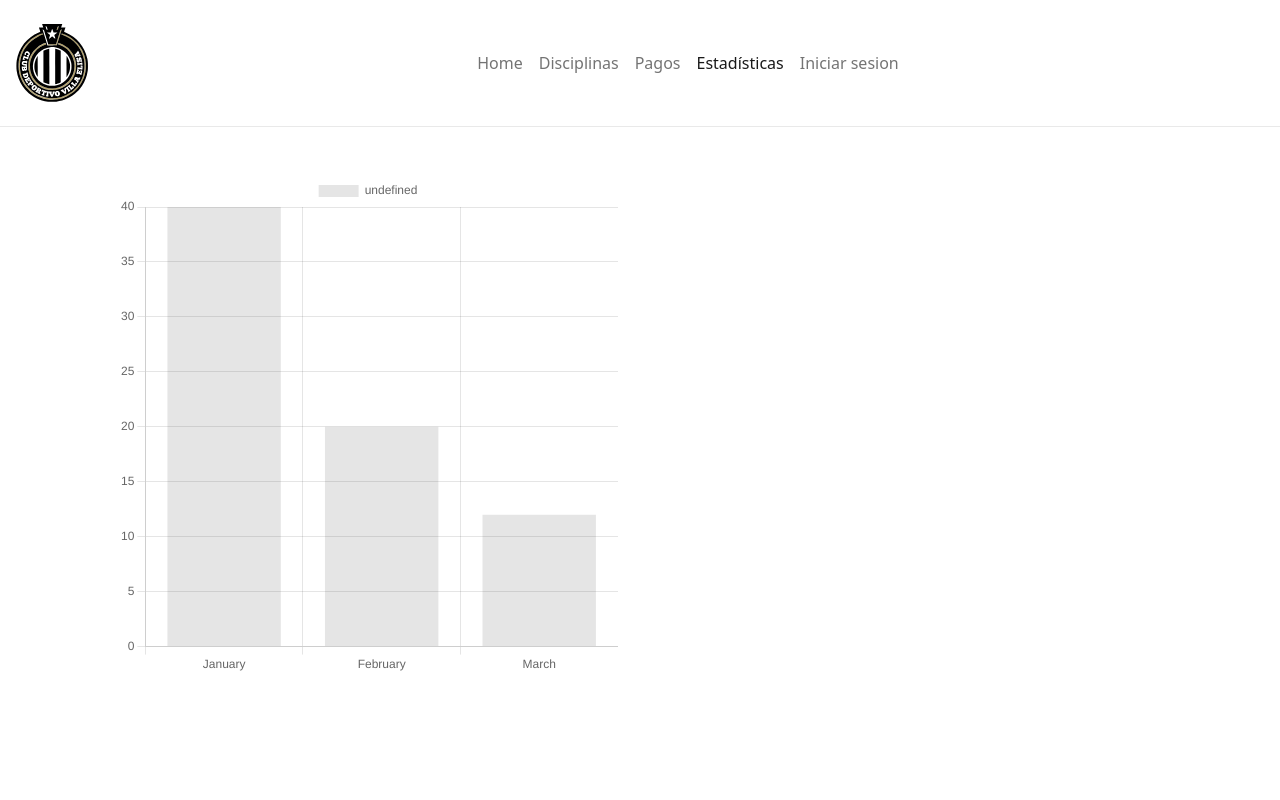
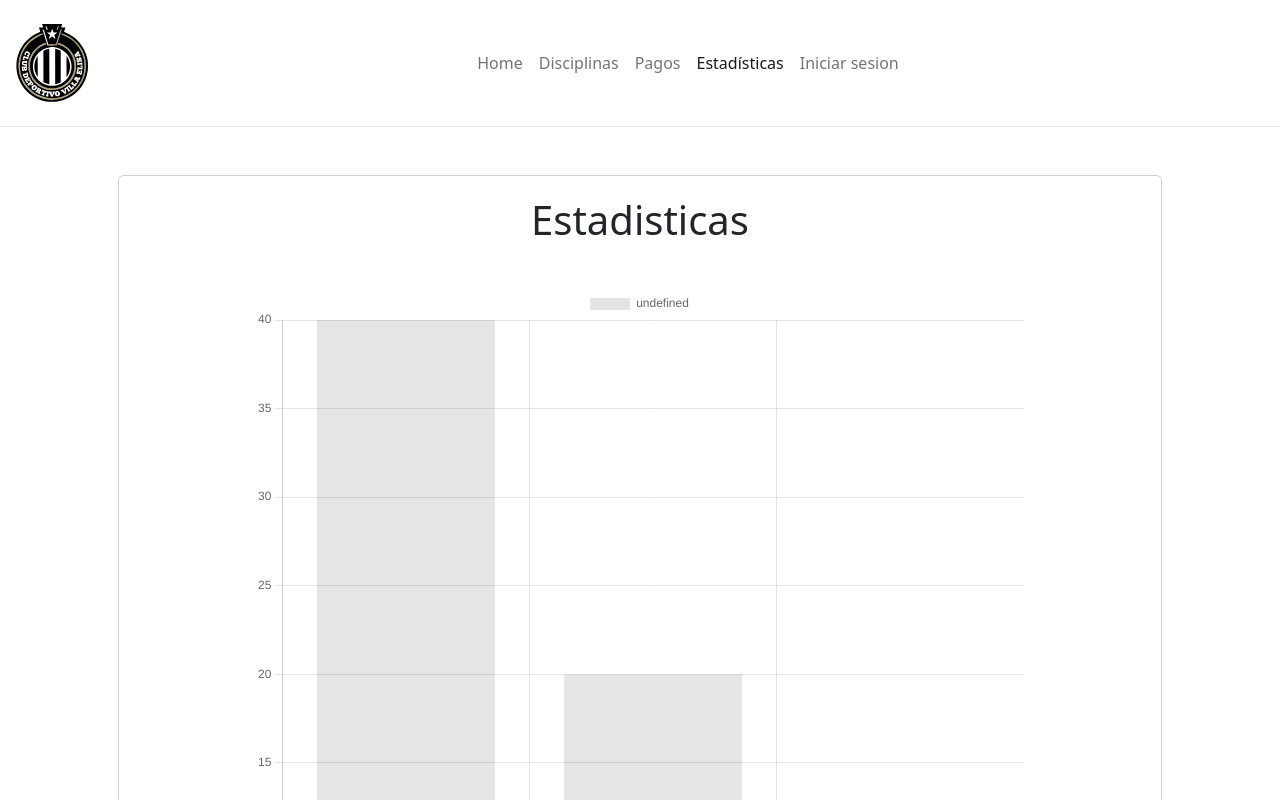
Before and after one commit to LautaroTorchia/ClubVillaElisaWebsite, a Vue app in the folder portal/: page /#/estadisticas in a window 1280 px wide. Shown: the top 800 px of the page. Built offline with nearby package versions, Linux system fonts and the light colour scheme.

Commit message:
Statistics styles re added

```diff
--- a/portal/src/components/Navbar.vue
+++ b/portal/src/components/Navbar.vue
@@ -5,7 +5,7 @@ export default {
 </script>
 
 <template>
-  <nav class="navbar navbar-expand-md sticky-top navbar-shrink py-3">
+  <nav class="navbar navbar-expand-md sticky-top navbar-shrink py-3 bg-white">
     <div class="container-fluid">
       <router-link class="navbar-brand" to="/"
         ><img
@@ -63,4 +63,7 @@ export default {
 nav {
   border-bottom: 1px solid rgba(45, 45, 45, 0.1);
 }
+.bg-white{
+  background-color: white;
+}
 </style>
--- a/portal/src/components/Statistics.vue
+++ b/portal/src/components/Statistics.vue
@@ -1,6 +1,9 @@
 <template>
-  <div style = "width: 500px;">
-    <BarChart />
+  <div class="card own_main_holder text-center">
+    <h1>Estadisticas</h1>
+    <div class="card-body text-center statistics_body">
+      <BarChart />
+    </div>
   </div>
 </template>
 
@@ -21,4 +24,17 @@ export default {
   }
 }
 
+.own_main_holder {
+    width: 100%;
+    padding: 20px;
+    align-items: center;
+    border: 0px;
+}
+.statistics_body {
+  margin-top: 20px;
+  width: 80%;
+  padding: 20px;
+}
+
+
 </style>
```
Also changed, not shown: portal/src/components/Estadisticas.vue (deleted, +0 -29 lines).
